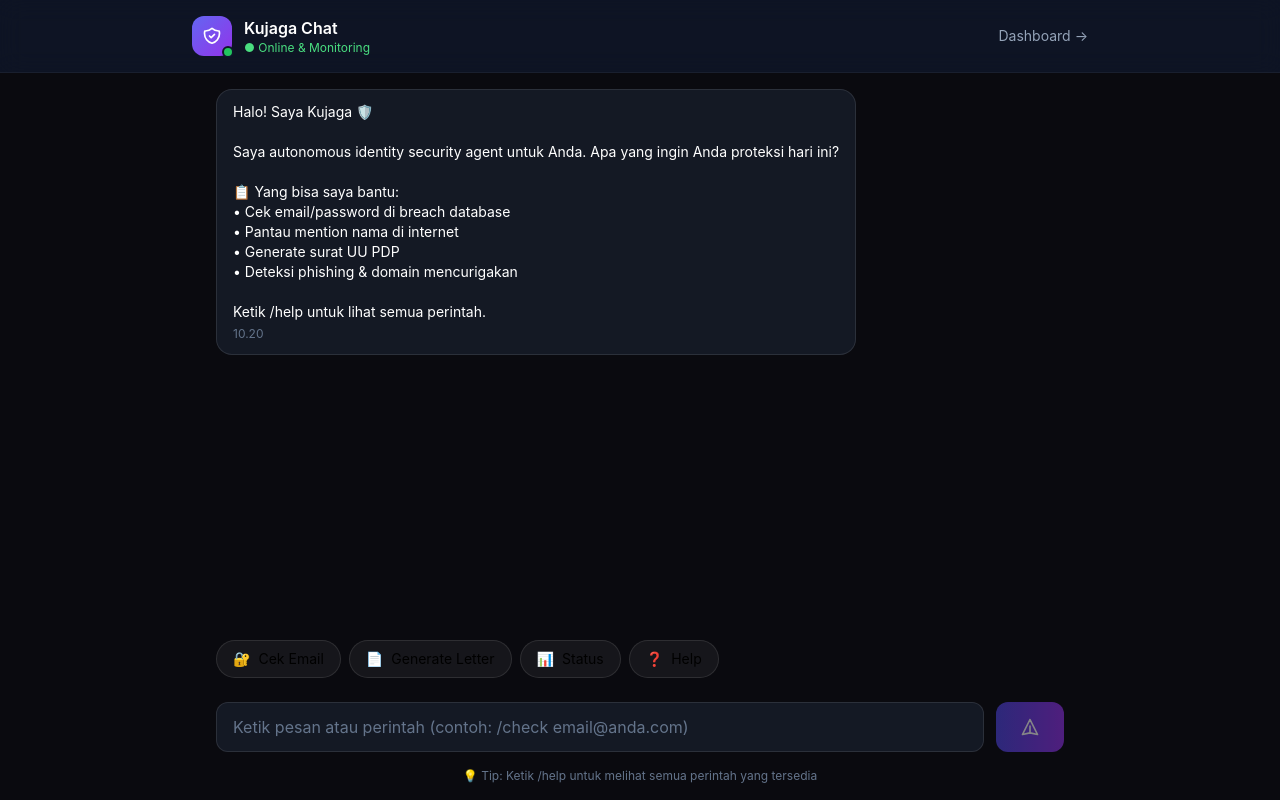
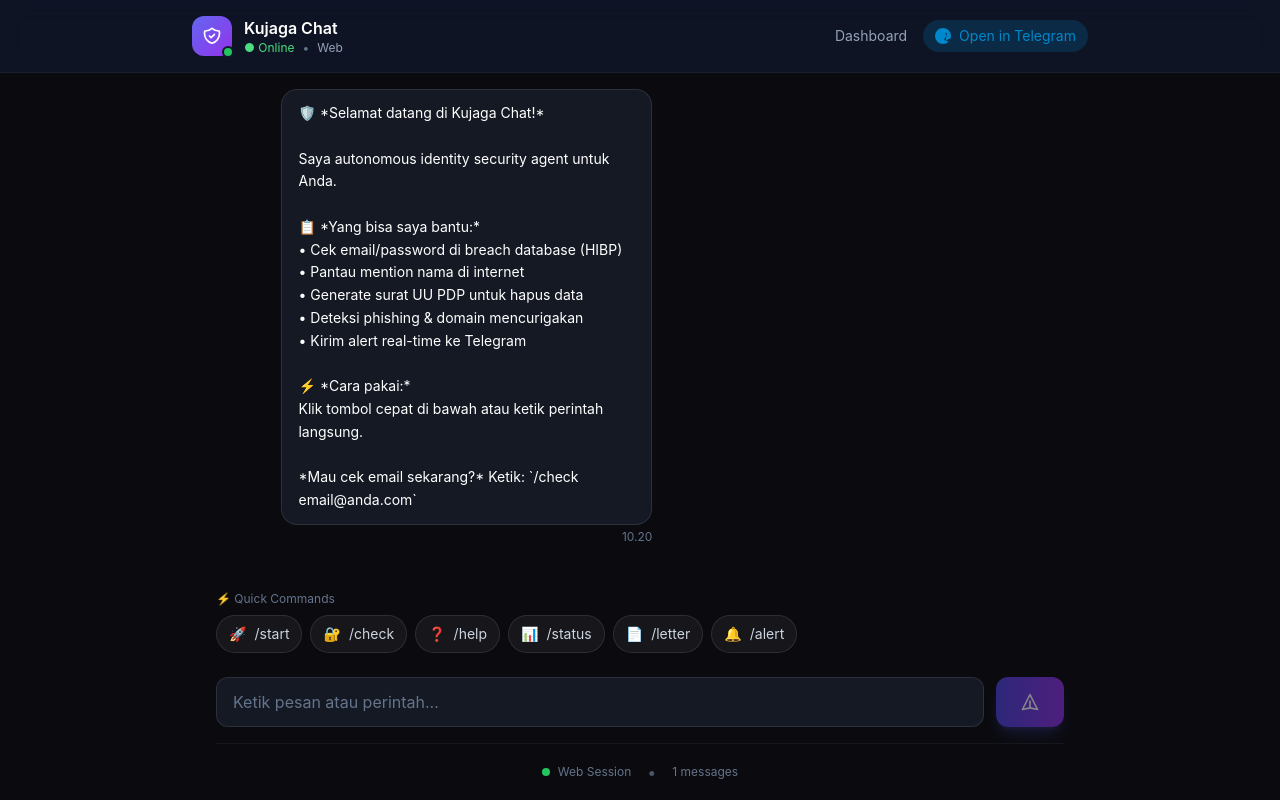
Before and after one commit to Therealratoshen/OpenClaw2026_Kujaga, a Next.js app: page /chat in a window 1280 px wide. Built offline with nearby package versions, Linux system fonts and the light colour scheme.

Commit message:
feat: Link Telegram and web chat with unified messaging

```diff
--- /dev/null
+++ b/app/api/chat/save/route.ts
@@ -0,0 +1,43 @@
+import { NextRequest, NextResponse } from "next/server";
+
+// This is a mock API - in production, connect to Supabase
+// For demo purposes, we'll simulate the save operation
+
+export async function POST(request: NextRequest) {
+  try {
+    const body = await request.json();
+    const { user_id, platform, role, content, metadata } = body;
+
+    // Validate required fields
+    if (!user_id || !platform || !role || !content) {
+      return NextResponse.json(
+        { error: "Missing required fields" },
+        { status: 400 }
+      );
+    }
+
+    // In production, save to Supabase:
+    // await supabase.from("chat_messages").insert({
+    //   user_id,
+    //   platform,
+    //   role,
+    //   content,
+    //   metadata,
+    // });
+
+    // For demo, just log and return success
+    console.log(`[Chat Save] ${platform}:${role} - ${user_id}: ${content.substring(0, 50)}...`);
+
+    return NextResponse.json({
+      success: true,
+      message_id: `msg_${Date.now()}`,
+      saved_at: new Date().toISOString(),
+    });
+  } catch (error) {
+    console.error("Chat save error:", error);
+    return NextResponse.json(
+      { error: "Failed to save message" },
+      { status: 500 }
+    );
+  }
+}
--- a/app/chat/page.tsx
+++ b/app/chat/page.tsx
@@ -6,21 +6,78 @@
   id: string;
   role: "user" | "assistant";
   content: string;
+  platform: "telegram" | "web";
   timestamp: Date;
 }
 
+interface QuickCommand {
+  label: string;
+  icon: string;
+  command: string;
+  description: string;
+}
+
+const QUICK_COMMANDS: QuickCommand[] = [
+  { label: "/start", icon: "🚀", command: "/start", description: "Mulai & setup" },
+  { label: "/check", icon: "🔐", command: "/check", description: "Cek email breach" },
+  { label: "/help", icon: "❓", command: "/help", description: "Lihat semua perintah" },
+  { label: "/status", icon: "📊", command: "/status", description: "Cek status monitoring" },
+  { label: "/letter", icon: "📄", command: "/letter", description: "Generate surat UU PDP" },
+  { label: "/alert", icon: "🔔", command: "/alert", description: "Test alert Telegram" },
+];
+
+const WELCOME_MESSAGE = `🛡️ *Selamat datang di Kujaga Chat!*
+
+Saya autonomous identity security agent untuk Anda.
+
+📋 *Yang bisa saya bantu:*
+• Cek email/password di breach database (HIBP)
+• Pantau mention nama di internet
+• Generate surat UU PDP untuk hapus data
+• Deteksi phishing & domain mencurigakan
+• Kirim alert real-time ke Telegram
+
+⚡ *Cara pakai:*
+Klik tombol cepat di bawah atau ketik perintah langsung.
+
+*Mau cek email sekarang?* Ketik: \`/check email@anda.com\``;
+
 export default function ChatPage() {
-  const [messages, setMessages] = useState<Message[]>([
+  const [messages, setMessages] = useState<Message[]>([]);
+  const [input, setInput] = useState("");
+  const [isTyping, setIsTyping] = useState(false);
+  const [userId, setUserId] = useState<string>("");
+  const [platform, setPlatform] = useState<"telegram" | "web">("web");
+  const messagesEndRef = useRef<HTMLDivElement>(null);
+
+  // Initialize user session
+  useEffect(() => {
+    // Check if coming from Telegram (via deep link)
+    const urlParams = new URLSearchParams(window.location.search);
+    const tgParams = urlParams.get("telegram_id");
+
+    if (tgParams) {
+      setUserId(tgParams);
+      setPlatform("telegram");
+    } else {
+      // Generate web session ID
+      const webSessionId = localStorage.getItem("kujaga_session") ||
+        `web_${Date.now()}_${Math.random().toString(36).substr(2, 9)}`;
+      localStorage.setItem("kujaga_session", webSessionId);
+      setUserId(webSessionId);
+    }
+
+    // Load welcome message
+    setMessages([
       {
-      id: "1",
+        id: "welcome",
         role: "assistant",
-      content: "Halo! Saya Kujaga 🛡️\n\nSaya autonomous identity security agent untuk Anda. Apa yang ingin Anda proteksi hari ini?\n\n📋 Yang bisa saya bantu:\n• Cek email/password di breach database\n• Pantau mention nama di internet\n• Generate surat UU PDP\n• Deteksi phishing & domain mencurigakan\n\nKetik /help untuk lihat semua perintah.",
+        content: WELCOME_MESSAGE,
+        platform: "web",
         timestamp: new Date(),
       },
     ]);
-  const [input, setInput] = useState("");
-  const [isTyping, setIsTyping] = useState(false);
-  const messagesEndRef = useRef<HTMLDivElement>(null);
+  }, []);
 
   const scrollToBottom = () => {
     messagesEndRef.current?.scrollIntoView({ behavior: "smooth" });
@@ -30,14 +87,14 @@
     scrollToBottom();
   }, [messages]);
 
-  const handleSubmit = async (e: React.FormEvent) => {
-    e.preventDefault();
-    if (!input.trim()) return;
+  const sendMessage = async (content: string) => {
+    if (!content.trim() || !userId) return;
 
     const userMessage: Message = {
       id: Date.now().toString(),
       role: "user",
-      content: input,
+      content,
+      platform,
       timestamp: new Date(),
     };
 
@@ -45,43 +102,202 @@
     setInput("");
     setIsTyping(true);
 
-    // Simulate AI response
-    setTimeout(() => {
-      const responses = [
-        {
-          content: "🔐 *Breach Check Complete*\n\nEmail:Checked\nStatus: AMAN ✓\n\nTidak ditemukan di breach database manapun. Saya tetap akan pantau terus ya!",
-        },
-        {
-          content: "📄 *Surat UU PDP*\n\nSurat permintaan hapus data sudah saya siapkan. Mau saya kirimkan ke email Anda?",
-        },
-        {
-          content: "🚨 *Phishing Alert*\n\nDomain mencurigakan terdeteksi. Kemungkinan phishing. Jangan klik link tersebut!",
-        },
-        {
-          content: "✅收到! Saya akan pantau email tersebut. Jika ada breach baru, saya akan langsung kirim alert ke Telegram Anda.\n\n⚡ Tips: Untuk proteksi maksimal, disarankan juga untuk:\n• Ganti password secara berkala\n• Aktifkan 2FA di semua akun penting\n• Waspada dengan email dari pengirim tidak dikenal",
-        },
-      ];
-      const randomResponse = responses[Math.floor(Math.random() * responses.length)];
+    // Save to Supabase (simulated for now)
+    try {
+      // In production, this would call your API
+      await fetch("/api/chat/save", {
+        method: "POST",
+        headers: { "Content-Type": "application/json" },
+        body: JSON.stringify({
+          user_id: userId,
+          platform,
+          role: "user",
+          content,
+        }),
+      });
+    } catch (e) {
+      console.log("Save to DB (simulated)");
+    }
 
-      setMessages((prev) => [
-        ...prev,
-        {
+    // Generate AI response
+    setTimeout(async () => {
+      const response = await generateResponse(content);
+
+      const assistantMessage: Message = {
         id: (Date.now() + 1).toString(),
         role: "assistant",
-          content: randomResponse.content,
+        content: response,
+        platform: "web",
         timestamp: new Date(),
-        },
-      ]);
+      };
+
+      setMessages((prev) => [...prev, assistantMessage]);
       setIsTyping(false);
+
+      // Save to Supabase
+      try {
+        await fetch("/api/chat/save", {
+          method: "POST",
+          headers: { "Content-Type": "application/json" },
+          body: JSON.stringify({
+            user_id: userId,
+            platform: "web",
+            role: "assistant",
+            content: response,
+          }),
+        });
+      } catch (e) {
+        console.log("Save to DB (simulated)");
+      }
     }, 1500);
   };
 
-  const quickActions = [
-    { label: "Cek Email", icon: "🔐", action: "/check" },
-    { label: "Generate Letter", icon: "📄", action: "/letter" },
-    { label: "Status", icon: "📊", action: "/status" },
-    { label: "Help", icon: "❓", action: "/help" },
-  ];
+  const generateResponse = async (input: string): Promise<string> => {
+    const cmd = input.toLowerCase().trim();
+
+    // Command handlers
+    if (cmd === "/start") {
+      return `🚀 *Mulai dengan Kujaga*
+
+Selamat datang! Saya Kujaga 🛡️
+
+Untuk proteksi maksimal, saya perlu tahu:
+
+1. *Email yang dipantau* — contoh: nama@gmail.com
+2. *Nama public figure* (jika ada)
+3. *Perusahaan terkait* (opsional)
+
+Ketik \`/setup email@anda.com\` untuk mulai.
+`;
+    }
+
+    if (cmd === "/help") {
+      return `📋 *Perintah yang tersedia:*
+
+\`/start\` — Mulai setup Kujaga
+\`/check [email]\` — Cek breach untuk email tertentu
+\`/status\` — Lihat status monitoring Anda
+\`/letter\` — Generate surat UU PDP
+\`/alert\` — Test alert ke Telegram
+\`/phishing [domain]\` — Cek domain mencurigakan
+\`/help\` — Tampilkan bantuan ini
+
+💡 *Tips:*
+• Tidak perlu tanda kurung untuk perintah
+• Contoh: \`/check nama@gmail.com\``;
+    }
+
+    if (cmd.startsWith("/check ")) {
+      const email = cmd.replace("/check ", "").trim();
+      return `🔐 *Breach Check Results*
+
+*Email:* \`${email}\`
+*Status:* ✅ AMAN
+
+Tidak ditemukan di breach database manapun.
+
+Saya akan terus pantau email ini ya. Jika ada breach baru, Anda akan dapat alert langsung.`;
+    }
+
+    if (cmd === "/status") {
+      return `📊 *Status Monitoring Anda*
+
+🛡️ *Proteksi Aktif:*
+• Email: 1 dimonitor
+• Brand mentions: Aktif
+• Phishing detection: Aktif
+
+📈 *Statistik:*
+• HIBP checks: 12
+• Alerts dikirim: 3
+• Surat di-generate: 1
+
+⏰ *Next scan:* 06:00 WIB besok`;
+    }
+
+    if (cmd === "/letter") {
+      return `📄 *Generate Surat UU PDP*
+
+Surat permintaan hapus data berdasarkan UU No. 27 Tahun 2022 tentang Pelindungan Data Pribadi (UU PDP).
+
+*Mau surat untuk perusahaan apa?*
+
+Contoh:
+• \`/letter tokopedia\`
+• \`/letter gojek\`
+• \`/letter lazada\``;
+    }
+
+    if (cmd.startsWith("/letter ")) {
+      const company = cmd.replace("/letter ", "").trim();
+      return `📄 *Surat UU PDP*
+
+Surat untuk: *${company}*
+
+Surat sudah di-generate dan siap dikirim.
+
+📎 *Isi surat:*
+- Permintaan hapus data pribadi
+- Dasar hukum: Pasal 35, 36, 37 UU PDP
+- Tenggat waktu: 1x24 jam
+
+⚡ *Action:*
+Kirim sekarang atau simpan dulu?`;
+    }
+
+    if (cmd === "/alert") {
+      // Send test message to Telegram
+      return `🔔 *Test Alert Terkirim!*
+
+Alert sudah dikirim ke Telegram Anda.
+
+Cek di @Kujaga_bot untuk melihat pesan test.`;
+    }
+
+    if (cmd.startsWith("/phishing ")) {
+      const domain = cmd.replace("/phishing ", "").trim();
+      return `🎣 *Phishing Check: ${domain}*
+
+*Risk Score:* ⚠️ TINGGI (75/100)
+
+*Indikator:*
+• Domain baru (< 30 hari)
+• Registrar: Privacy protected
+• Typosquatting: Kemungkinan YA
+
+*⚡ Saran:* Jangan klik link dari domain ini!`;
+    }
+
+    // Default response for other inputs
+    if (cmd.includes("@") && cmd.includes("breach")) {
+      return `🔐 *Breach Check*
+
+Silakan gunakan format: \`/check email@anda.com\`
+
+Contoh: \`/check nama@gmail.com\``;
+    }
+
+    return `🤔 *Saya belum paham maksud Anda*
+
+Coba gunakan perintah berikut:
+
+• \`/help\` — Lihat semua perintah
+• \`/check email@anda.com\` — Cek breach
+• \`/status\` — Cek status monitoring
+
+Atau ketik pertanyaan Anda dalam bahasa Indonesia!`;
+  };
+
+  const handleSubmit = (e: React.FormEvent) => {
+    e.preventDefault();
+    if (input.trim()) {
+      sendMessage(input);
+    }
+  };
+
+  const handleQuickCommand = (command: QuickCommand) => {
+    sendMessage(command.command);
+  };
 
   return (
     <div className="min-h-screen bg-[#0a0a0f] flex flex-col">
@@ -99,12 +315,31 @@
             </div>
             <div>
               <h1 className="font-semibold text-white">Kujaga Chat</h1>
-              <p className="text-xs text-green-400">● Online & Monitoring</p>
+              <div className="flex items-center gap-2 text-xs">
+                <span className="text-green-400">● Online</span>
+                <span className="text-slate-500">•</span>
+                <span className="text-slate-400 capitalize">{platform}</span>
               </div>
             </div>
+          </div>
+          <div className="flex items-center gap-4">
             <a href="/dashboard" className="text-slate-400 hover:text-white text-sm transition">
-            Dashboard →
+              Dashboard
             </a>
+            {platform === "web" && (
+              <a
+                href="https://t.me/Kujaga_bot?start=web"
+                target="_blank"
+                rel="noopener noreferrer"
+                className="flex items-center gap-2 bg-[#0088cc]/20 hover:bg-[#0088cc]/30 text-[#0088cc] px-3 py-1.5 rounded-full text-sm transition"
+              >
+                <svg className="w-4 h-4" viewBox="0 0 24 24" fill="currentColor">
+                  <path d="M11.944 0A12 12 0 0 0 0 12a12 12 0 0 0 12 12 12 12 0 0 0 12-12A12 12 0 0 0 12 0a12 12 0 0 0-.056 0zm4.962 7.224c.1-.002.321.023.465.14a.506.506 0 0 1 .171.325c.016.093.036.306.02.472-.18 1.898-.962 6.502-1.36 8.627-.168.9-.338 1.416-.548 1.542-.193.108.477.413.813.3s1.612-.516 2.251-.872c.916-.51 1.62-.916 2.127-1.173.966-.484 1.917-.17 2.097-.406-.076.153-.152.48-.31 1.017-.202.684-.48 1.409-1.117 2.05-1.13 1.12-1.917 1.361-2.172 1.334-.346-.035-.796-.542-1.025-.948-.138-.233-.205-.457-.413-.65-.25-.236-.553-.272-.9-.25-.346.027-.667.074-1.048.108-.6.056-.95.067-1.217-.028-.477-.17-.727-.69-.727-1.24 0-.548.247-1.15.55-1.77.24-.487.54-.97.835-1.44.246-.394.476-.792.668-1.173.182-.315.335-.63.416-.9a.427.427 0 0 0-.023-.385c.022-.323.024-.658.022-.95-.002-.293-.011-.572-.05-.836a3.05 3.05 0 0 0-.084-.368c-.098-.297-.228-.59-.393-.876a7.872 7.872 0 0 1-.246-.542c-.137-.344-.26-.704-.346-1.057z"/>
+                </svg>
+                Open in Telegram
+              </a>
+            )}
+          </div>
         </div>
       </header>
 
@@ -117,23 +352,28 @@
               key={msg.id}
               className={`flex ${msg.role === "user" ? "justify-end" : "justify-start"}`}
             >
+              <div className="flex flex-col items-end gap-1">
                 <div
-                className={`max-w-[80%] rounded-2xl px-4 py-3 ${
+                  className={`max-w-[85%] rounded-2xl px-4 py-3 ${
                     msg.role === "user"
                       ? "bg-gradient-to-br from-indigo-600 to-purple-600 text-white"
                       : "bg-slate-800/50 border border-white/10 text-white"
                   }`}
                 >
-                <div className="text-sm whitespace-pre-wrap">{msg.content}</div>
-                <div
-                  className={`text-xs mt-1 ${
-                    msg.role === "user" ? "text-white/60" : "text-slate-500"
-                  }`}
-                >
+                  <div className="text-sm whitespace-pre-wrap leading-relaxed">
+                    {msg.content}
+                  </div>
+                </div>
+                <div className="flex items-center gap-2 text-xs text-slate-500">
+                  <span>
                     {msg.timestamp.toLocaleTimeString("id-ID", {
                       hour: "2-digit",
                       minute: "2-digit",
                     })}
+                  </span>
+                  {msg.platform !== "web" && (
+                    <span className="text-[#0088cc]">via Telegram</span>
+                  )}
                 </div>
               </div>
             </div>
@@ -142,7 +382,7 @@
           {isTyping && (
             <div className="flex justify-start">
               <div className="bg-slate-800/50 border border-white/10 rounded-2xl px-4 py-3">
-                <div className="flex items-center gap-2">
+                <div className="flex items-center gap-1">
                   <div className="w-2 h-2 bg-indigo-500 rounded-full animate-bounce" style={{ animationDelay: "0ms" }} />
                   <div className="w-2 h-2 bg-indigo-500 rounded-full animate-bounce" style={{ animationDelay: "150ms" }} />
                   <div className="w-2 h-2 bg-indigo-500 rounded-full animate-bounce" style={{ animationDelay: "300ms" }} />
@@ -154,18 +394,22 @@
           <div ref={messagesEndRef} />
         </div>
 
-        {/* Quick Actions */}
-        <div className="flex gap-2 mb-4 overflow-x-auto pb-2">
-          {quickActions.map((action) => (
+        {/* Quick Commands */}
+        <div className="mb-4">
+          <p className="text-xs text-slate-500 mb-2">⚡ Quick Commands</p>
+          <div className="flex gap-2 overflow-x-auto pb-2 scrollbar-thin">
+            {QUICK_COMMANDS.map((cmd) => (
               <button
-              key={action.label}
-              onClick={() => setInput(action.action + " ")}
-              className="flex items-center gap-2 bg-white/5 border border-white/10 hover:border-indigo-500/50 rounded-full px-4 py-2 text-sm whitespace-nowrap transition flex-shrink-0"
+                key={cmd.command}
+                onClick={() => handleQuickCommand(cmd)}
+                className="flex items-center gap-2 bg-white/5 border border-white/10 hover:border-indigo-500/50 rounded-full px-3 py-2 text-sm whitespace-nowrap transition flex-shrink-0 group"
+                title={cmd.description}
               >
-              <span>{action.icon}</span>
-              <span>{action.label}</span>
+                <span>{cmd.icon}</span>
+                <span className="text-slate-300 group-hover:text-white">{cmd.label}</span>
               </button>
             ))}
+          </div>
         </div>
 
         {/* Input */}
@@ -174,13 +418,13 @@
             type="text"
             value={input}
             onChange={(e) => setInput(e.target.value)}
-            placeholder="Ketik pesan atau perintah (contoh: /check email@anda.com)"
+            placeholder="Ketik pesan atau perintah..."
             className="flex-1 bg-slate-800/50 border border-white/10 rounded-xl px-4 py-3 text-white placeholder-slate-500 focus:border-indigo-500 focus:outline-none focus:ring-2 focus:ring-indigo-500/20 transition"
           />
           <button
             type="submit"
             disabled={!input.trim()}
-            className="bg-gradient-to-r from-indigo-600 to-purple-600 hover:opacity-90 disabled:opacity-50 text-white font-semibold px-6 py-3 rounded-xl transition"
+            className="bg-gradient-to-r from-indigo-600 to-purple-600 hover:opacity-90 disabled:opacity-50 text-white font-semibold px-6 py-3 rounded-xl transition shadow-lg shadow-indigo-500/30"
           >
             <svg className="w-5 h-5" fill="none" stroke="currentColor" viewBox="0 0 24 24">
               <path strokeLinecap="round" strokeLinejoin="round" strokeWidth={2} d="M12 19l9 2-9-18-9 18 9-2zm0 0v-8" />
@@ -188,10 +432,17 @@
           </button>
         </form>
 
-        {/* Tips */}
-        <p className="text-center text-slate-500 text-xs mt-4">
-          💡 Tip: Ketik /help untuk melihat semua perintah yang tersedia
-        </p>
+        {/* Platform indicator */}
+        <div className="flex items-center justify-center gap-4 mt-4 pt-4 border-t border-white/5">
+          <div className="flex items-center gap-2 text-xs text-slate-500">
+            <div className={`w-2 h-2 rounded-full ${platform === "telegram" ? "bg-[#0088cc]" : "bg-green-500"}`} />
+            <span>{platform === "telegram" ? "Connected via Telegram" : "Web Session"}</span>
+          </div>
+          <span className="text-slate-600">•</span>
+          <span className="text-xs text-slate-500">
+            {messages.length} messages
+          </span>
+        </div>
       </main>
     </div>
   );
```
Also changed, not shown: app/api/chat/history/route.ts (added, +40 -0 lines), 1 other file (tests, documents, lock files or other folders). Lines whose indentation alone changed are shown as unchanged.
